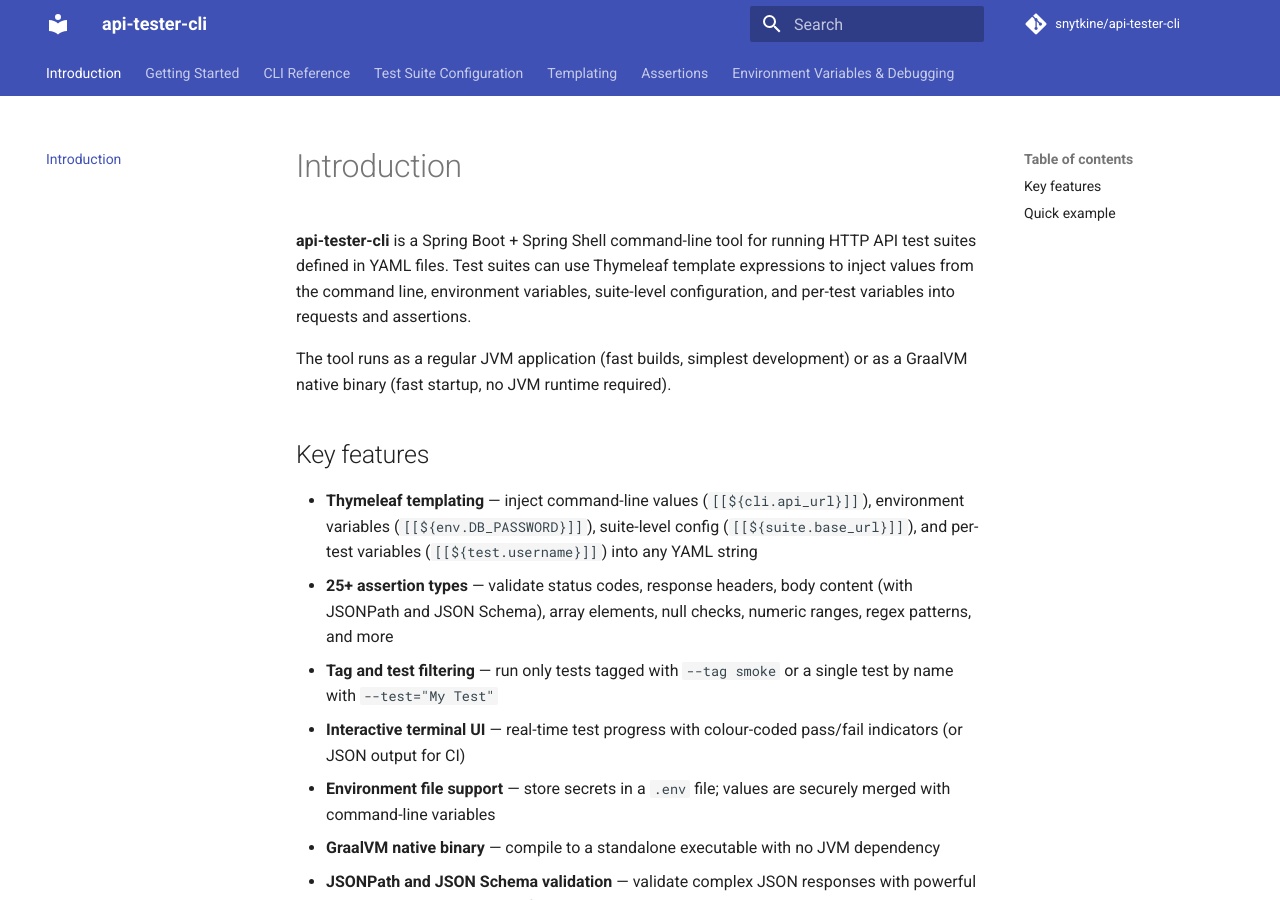
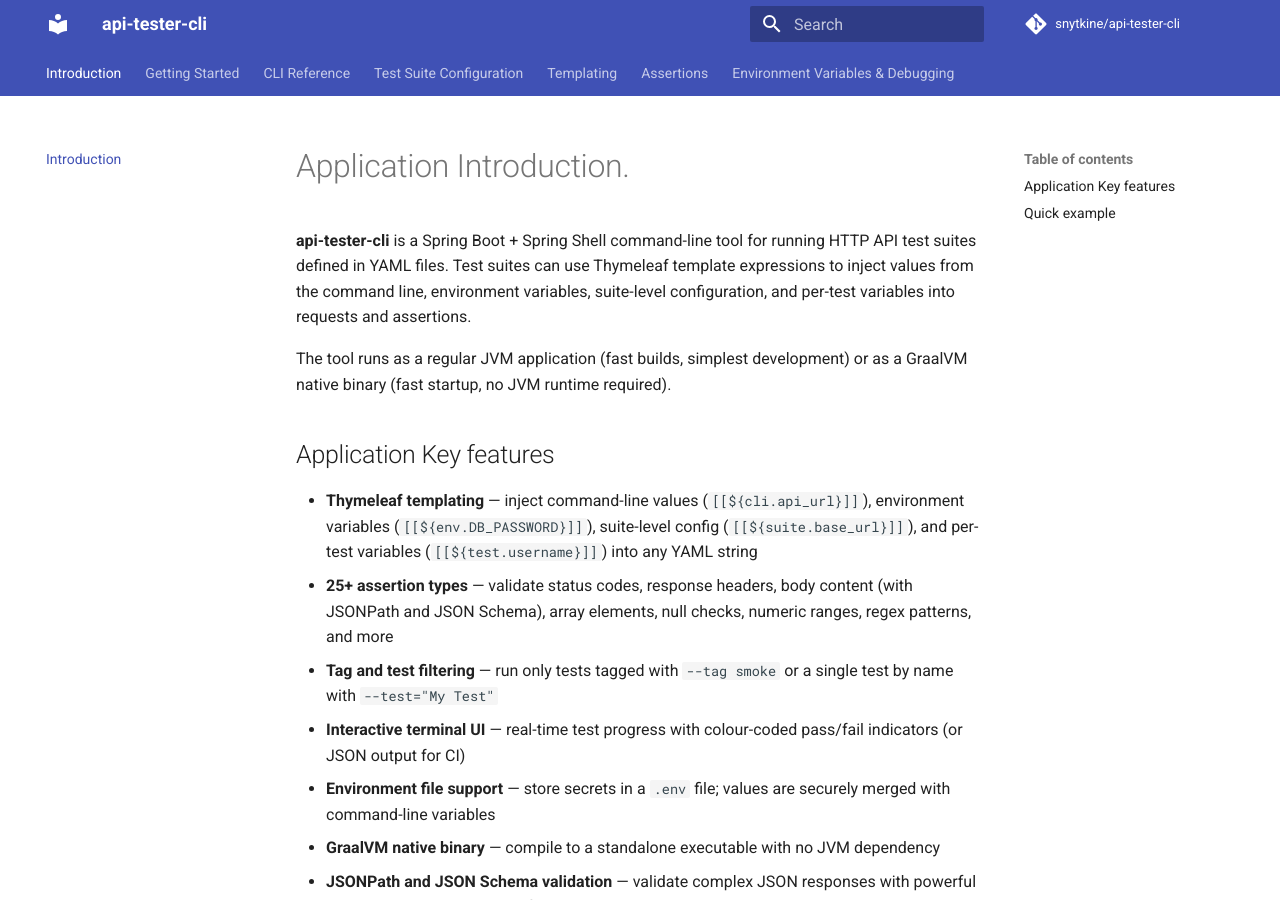
Before and after one commit to snytkine/api-tester-cli, an MkDocs documentation site: the page built from docs/index.md, in a window 1280 px wide and 900 px high. Built offline with MkDocs 1.6.1 and Material for MkDocs 9.7.7, drawn with Linux system fonts in a browser that asks for light colours; comment, search, counter and statistics services are not loaded.

Commit message:
created my_gh_actions.yml

```diff
--- a/docs/index.md
+++ b/docs/index.md
@@ -1,10 +1,10 @@
-# Introduction
+# Application Introduction.
 
 **api-tester-cli** is a Spring Boot + Spring Shell command-line tool for running HTTP API test suites defined in YAML files. Test suites can use Thymeleaf template expressions to inject values from the command line, environment variables, suite-level configuration, and per-test variables into requests and assertions.
 
 The tool runs as a regular JVM application (fast builds, simplest development) or as a GraalVM native binary (fast startup, no JVM runtime required).
 
-## Key features
+## Application Key features
 
 - **Thymeleaf templating** — inject command-line values (`[[${cli.api_url}]]`), environment variables (`[[${env.DB_PASSWORD}]]`), suite-level config (`[[${suite.base_url}]]`), and per-test variables (`[[${test.username}]]`) into any YAML string
 - **25+ assertion types** — validate status codes, response headers, body content (with JSONPath and JSON Schema), array elements, null checks, numeric ranges, regex patterns, and more
```
Also changed, not shown: 2 other files.
